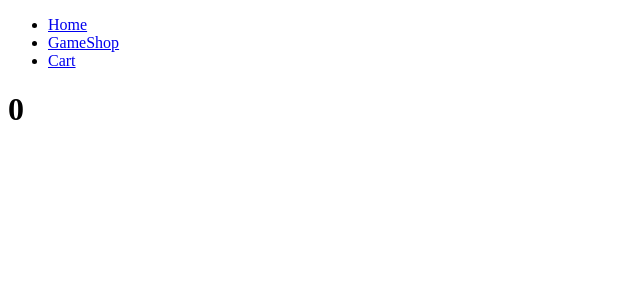
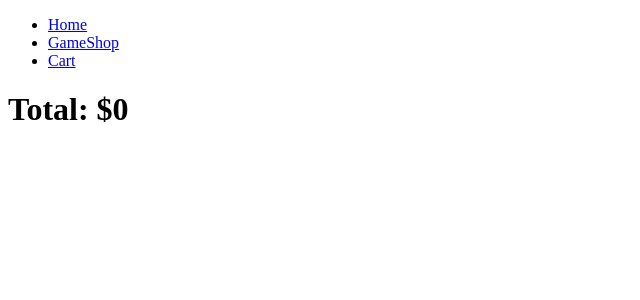
Before and after one commit to stevenmck97/react-shopping-cart, a React (Create React App) app: page /Cart in a window 1280 px wide. Shown: the top 300 px of the page, without its empty margins (0-640 px from the left). Built offline with nearby package versions, Linux system fonts and the light colour scheme.

Commit message:
refactor cart text

```diff
--- a/src/pages/Cart.jsx
+++ b/src/pages/Cart.jsx
@@ -8,13 +8,13 @@ const Cart = ({ cartItem, cartTotal }) => {
                     <div key={item.id}>
                         <p>{item.name}</p>
                         <span>
-                            <p>Total price of this game: {item.total}</p>
-                            <p>Number of this game: {item.count}</p>
+                            <p>Price: ${item.total}</p>
+                            <p>Quantity: {item.count}</p>
                         </span>
                     </div>
                 );
             })}
-            <h1>{cartTotal}</h1>
+            <h1>Total: ${cartTotal}</h1>
         </div>
     );
 };
```
